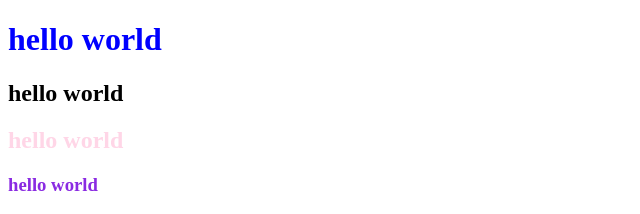
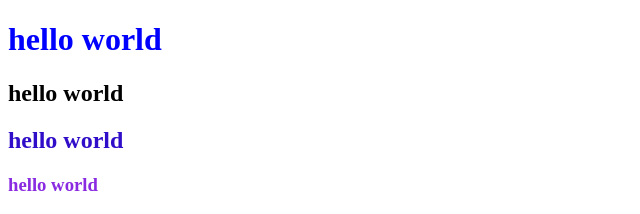
Before and after one commit to jackWei1234/jackWei1234.github.io, a plain HTML site: page index.html in a window 1280 px wide. Shown: the top 214 px of the page, without its empty margins (0-640 px from the left). Drawn offline with Linux system fonts and the light colour scheme.

Commit message:
id>CLASS

```diff
--- a/index.html
+++ b/index.html
@@ -9,7 +9,7 @@
 
         <h1>hello world</h1>
         <h2>hello world</h2>
-        <h2 id="second_h2">hello world</h2>
+        <h2  id="second_h2",class="group1">hello world</h2>
         <h3 class="group1">hello world</h3>
         <h4 class="group1">hello world</h4>
         <h5>hello world</h5>
--- a/style.css
+++ b/style.css
@@ -11,7 +11,7 @@ h3{
     color: aqua;
 }
 #second_h2 {
-    color: #ffd6e7
+    color: #300dc9
 
 
 }
```
